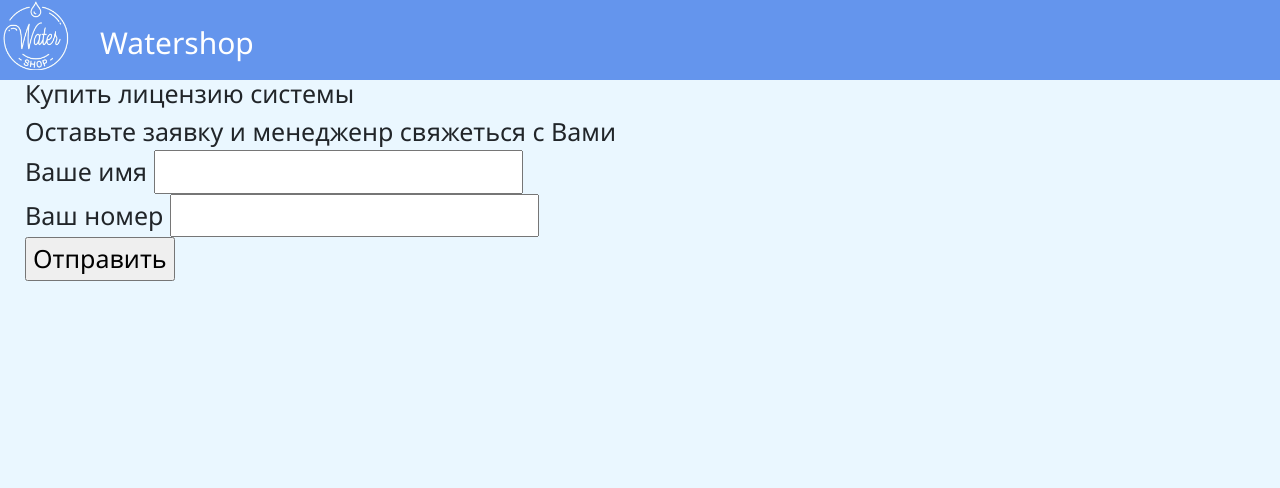
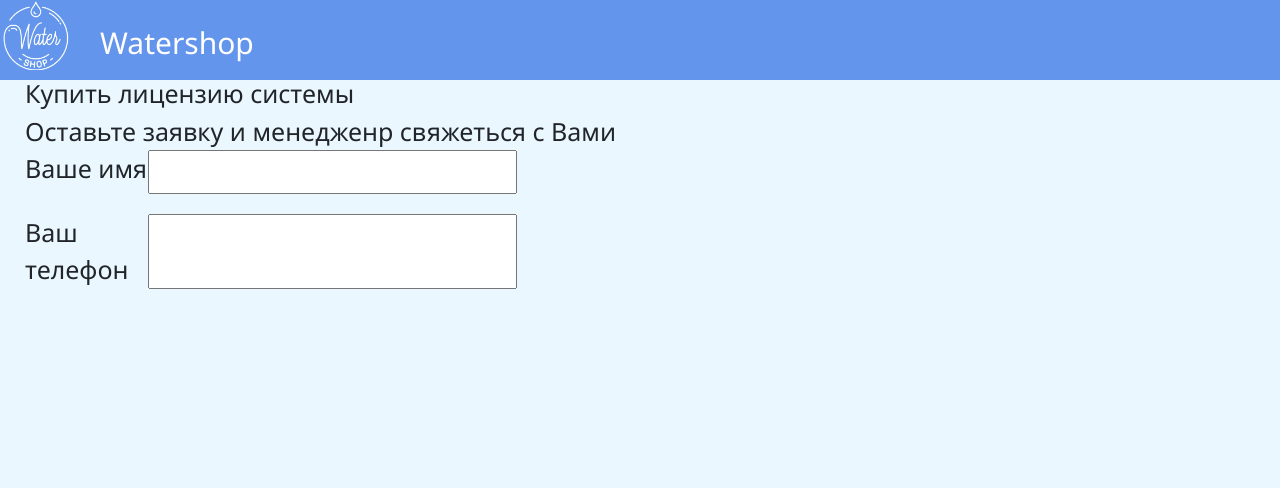
Before and after one commit to alexpskovalex/django, a Django app: page /pool/ in a window 1280 px wide. Shown: the top 488 px of the page. Run offline with Django 4.2, Linux system fonts and the light colour scheme.

Commit message:
форма через for

```diff
--- /dev/null
+++ b/static/style/pool.css
@@ -0,0 +1,12 @@
+.form_field{
+    display: flex;
+    flex-direction: row;
+    justify-content: space-between;
+    width: 40%;
+
+}
+form{
+    display: flex;
+    flex-direction: column;
+    gap: 20px;
+}
--- a/templates/pool.html
+++ b/templates/pool.html
@@ -13,16 +13,22 @@
     <div id="comment">Оставьте заявку и менедженр свяжеться с Вами</div>
     <form action="/pool/" method="post" id="callback_form">
         {% csrf_token %}
-        <label for="name">Ваше имя</label>
+        <!-- <label for="name">Ваше имя</label>
         {{form.name}}
         <br>
         <label for="phone">Ваш номер </label>
         {{form.phone}}
         <br>
-        <input type="submit" value="Отправить">
+        <input type="submit" value="Отправить"> -->
+        {% for field in form %}
+        <div class="form_field">
+            <label for="{{filed.id_for_label}}">{{field.label}}</label>
+            {{field}}
+        </div>
+        {% endfor %}
     </form>
 </div>
 {% else %}
-<div id="container">{{result.name}}  {{result.phone}}</div>
+<div id="container">{{result.name}} {{result.phone}}</div>
 {% endif %}
 {% endblock %}
```
